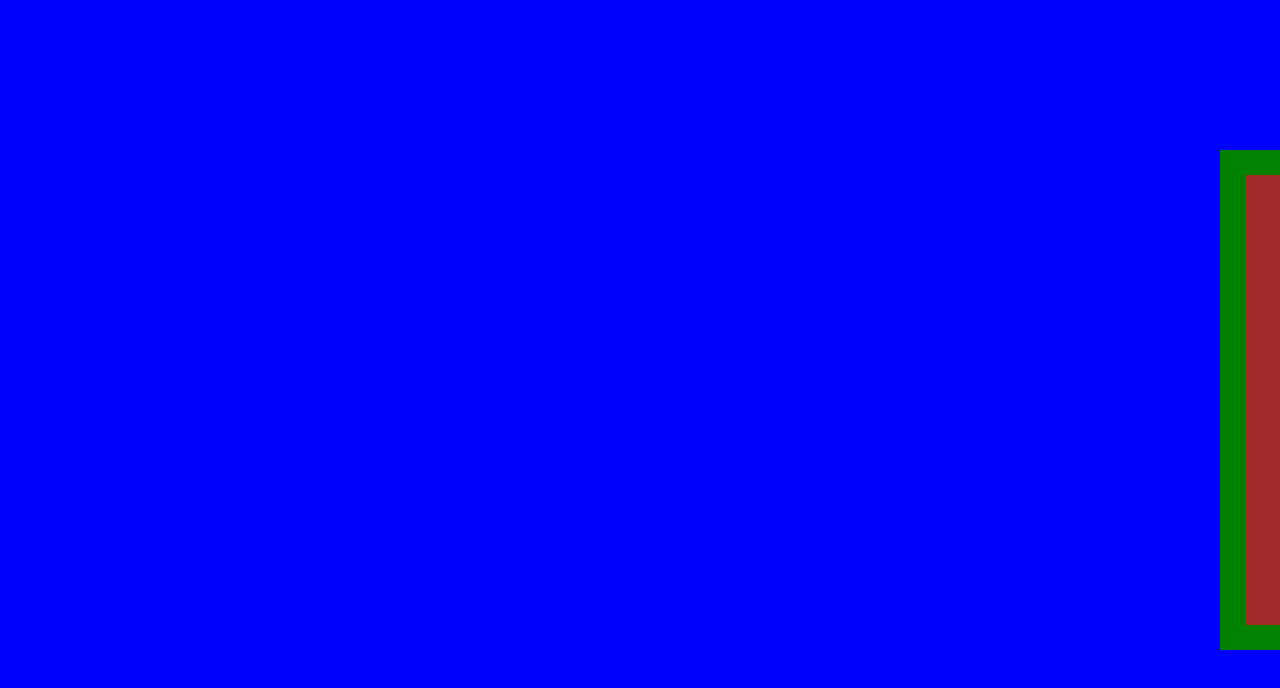
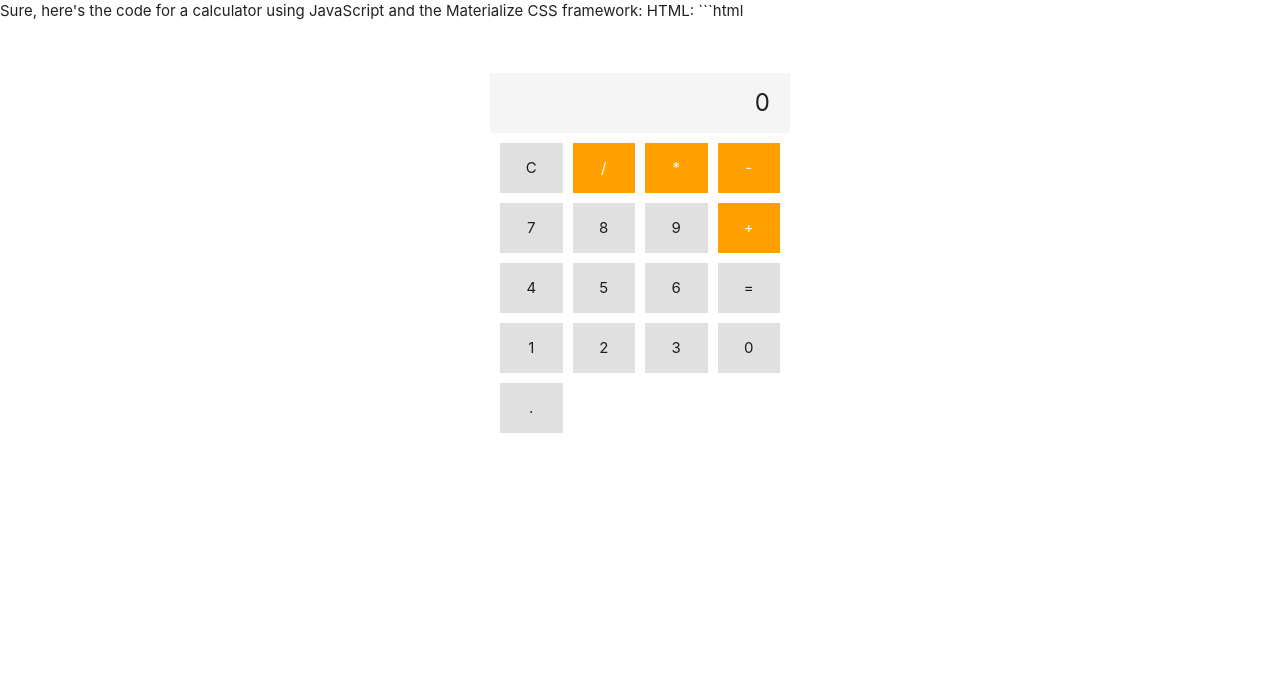
Before and after one commit to Hk41878/Float, a plain HTML site: page index.html in a window 1280 px wide. Drawn offline with nearby package versions, Linux system fonts and the light colour scheme.

Commit message:
Update index.html

````diff
--- a/index.html
+++ b/index.html
@@ -1,101 +1,75 @@
+Sure, here's the code for a calculator using JavaScript and the Materialize CSS framework:
+
+HTML:
+
+```html
 <!DOCTYPE html>
-<html lang="en">
+<html>
   <head>
-    <meta charset="UTF-8">
-    <meta name="viewport" content="width=device-width, initial-scale=1.0">
-    <title>Nested Divs</title>
+    <title>Calculator</title>
+    <link rel="stylesheet" href="https://cdnjs.cloudflare.com/ajax/libs/materialize/1.0.0/css/materialize.min.css">
     <style>
-        html, body {
-            height: 100%;
-            margin: 0;
-            padding: 0;
+      .calculator {
+        width: 300px;
+        margin: 50px auto;
       }
-        .outer {
-            width: 100%;
-            height: 100%;
-            background-color: red;
-            display: flex;
-            position: relative;
-            align-items: center;
-            justify-content: center;
+      .display {
+        height: 60px;
+        line-height: 60px;
+        font-size: 24px;
+        text-align: right;
+        padding: 0 20px;
+        background-color: #f5f5f5;
       }
-        .middle {
-            width: 100%;
-            height: 100%;
-            background-color: blue;
-            display: flex;
-            position: absolute;
-            align-items: center;
-            justify-content: center;
-            overflow: hidden;
+      .buttons {
+        display: grid;
+        grid-template-columns: repeat(4, 1fr);
+        grid-gap: 10px;
+        padding: 10px;
       }
-        .inner1 {
-            width: 300px;
-            height: 500px;
-            background-color: green;
-            display: flex;
-            position: absolute;
-            align-items: center;
-            justify-content: center;
-            right: -240px;
-            transition: right 0.3s ease; /* Add transition for smooth animation */
+      .button {
+        height: 50px;
+        line-height: 50px;
+        text-align: center;
+        background-color: #e0e0e0;
+        cursor: pointer;
+        user-select: none;
       }
-        .inner2 {
-            width: 250px;
-            height: 450px;
-            background-color: brown;
-            display: flex;
-            position: absolute;
-            align-items: center;
-            justify-content: center;
+      .button:hover {
+        background-color: #bdbdbd;
+      }
+      .button.operator {
+        background-color: #ffa000;
+        color: #fff;
+      }
+      .button.operator:hover {
+        background-color: #ff8f00;
       }
     </style>
   </head>
   <body>
-    <div class="outer">
-        <div class="middle">
-            <div class="inner1" id="inner1">
-                <div class="inner2" id="inner2">
-                    Innermost Div
+    <div class="calculator">
+      <div class="display">0</div>
+      <div class="buttons">
+        <div class="button" onclick="clearDisplay()">C</div>
+        <div class="button operator" onclick="appendToDisplay('/')">/</div>
+        <div class="button operator" onclick="appendToDisplay('*')">*</div>
+        <div class="button operator" onclick="appendToDisplay('-')">-</div>
+        <div class="button" onclick="appendToDisplay('7')">7</div>
+        <div class="button" onclick="appendToDisplay('8')">8</div>
+        <div class="button" onclick="appendToDisplay('9')">9</div>
+        <div class="button operator" onclick="appendToDisplay('+')">+</div>
+        <div class="button" onclick="appendToDisplay('4')">4</div>
+        <div class="button" onclick="appendToDisplay('5')">5</div>
+        <div class="button" onclick="appendToDisplay('6')">6</div>
+        <div class="button" onclick="calculate()">=</div>
+        <div class="button" onclick="appendToDisplay('1')">1</div>
+        <div class="button" onclick="appendToDisplay('2')">2</div>
+        <div class="button" onclick="appendToDisplay('3')">3</div>
+        <div class="button" onclick="appendToDisplay('0')">0</div>
+        <div class="button" onclick="appendToDisplay('.')">.</div>
       </div>
     </div>
-        </div>
-    </div>
-
-    <script>
-        // Function to toggle the right property of inner1
-        function toggleRight() {
-            var inner1 = document.getElementById('inner1');
-            // Get the current value of the right property
-            var rightValue = parseInt(window.getComputedStyle(inner1).getPropertyValue('right'));
-
-            if (rightValue === -240) {
-                // If the current value is -240px, change it to 0px
-                inner1.style.right = '0';
-            } else {
-
-            }
-        }
-
-        // Event listener for click event on inner1 to toggle right property
-        document.getElementById('inner1').addEventListener('click', toggleRight);
-
-        // Event listener to detect clicks or touches outside of inner1
-        document.body.addEventListener('click', function(event) {
-            var inner1 = document.getElementById('inner1');
-            var targetElement = event.target;
-
-            // Check if the click or touch target is not inside inner1
-            if (!inner1.contains(targetElement)) {
-                // Get the current value of the right property
-                var rightValue = parseInt(window.getComputedStyle(inner1).getPropertyValue('right'));
-
-                // If right value is 0, toggle it to -240px
-                if (rightValue === 0) {
-                    inner1.style.right = '-240px';
-                }
-            }
-        });
-    </script>
+    <script src="calculator.js"></script>
   </body>
 </html>
````
Lines whose indentation alone changed are shown as unchanged.
